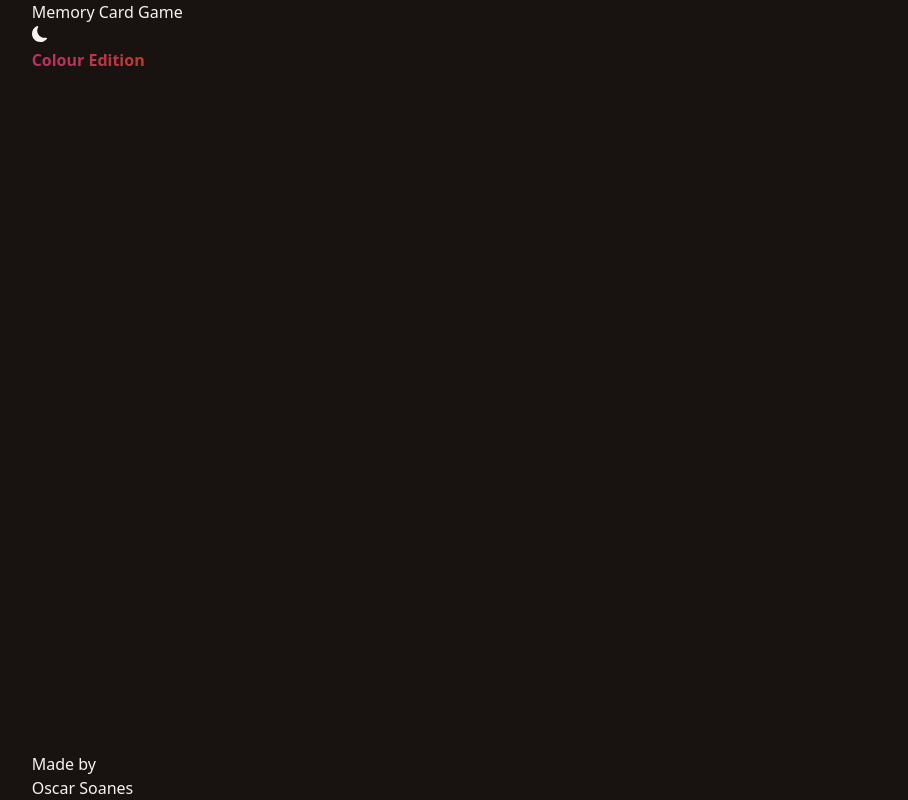
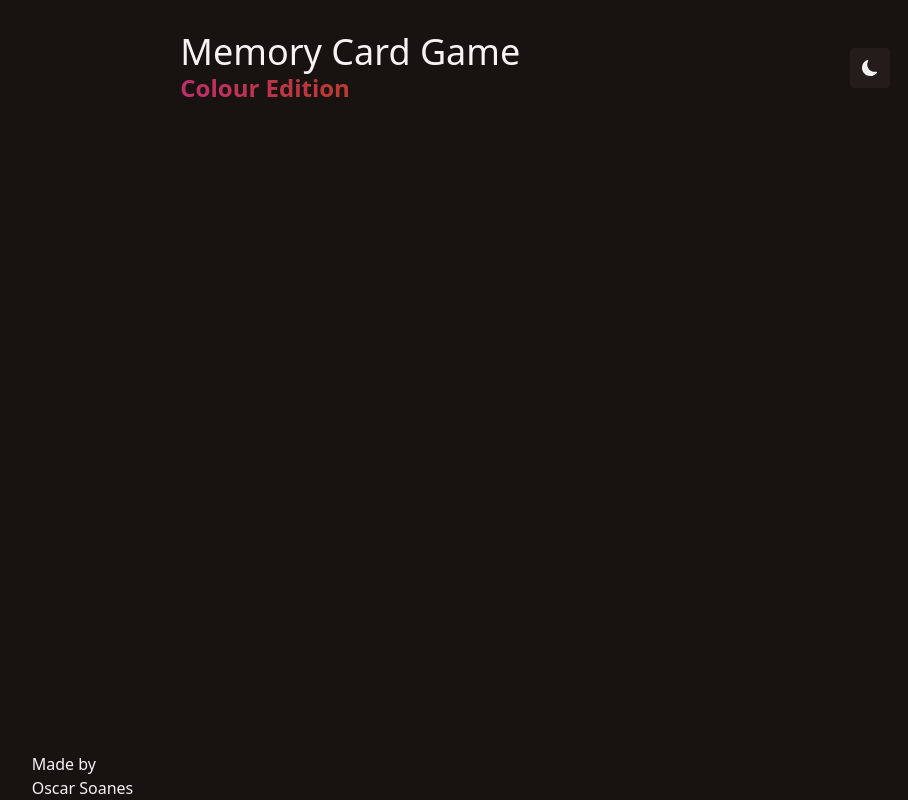
Before and after one commit to OscarSoanes/memory-card, a React (Create React App) app: page / in a window 1280 px wide. Shown: the whole page, without its empty margins (105-1013 px from the left). Built offline with nearby package versions, Linux system fonts and the light colour scheme.

Commit message:
Styled Header

```diff
--- a/src/components/Header.jsx
+++ b/src/components/Header.jsx
@@ -3,17 +3,19 @@ import { BsFillSunFill } from "react-icons/bs";
 
 export function Header({ darkMode, toggleDarkMode }) {
   return (
-    <header>
+    <header className='pt-8 flex justify-around gap-8 items-center'>
       <div>
-        <h1>Memory Card Game</h1>
-        <button onClick={toggleDarkMode}>
-          {darkMode ? <BsFillMoonFill /> : <BsFillSunFill />}
-        </button>
+        <h1 className='text-2xl sm:text-4xl'>Memory Card Game</h1>
+        <p className='font-bold bg-gradient-to-r from-button to-accent inline-block text-transparent bg-clip-text sm:text-2xl'>
+          Colour Edition
+        </p>
       </div>
-
-      <p className='font-bold bg-gradient-to-r from-button to-accent inline-block text-transparent bg-clip-text'>
-        Colour Edition
-      </p>
+      <button
+        onClick={toggleDarkMode}
+        className='rounded bg-lSecondaryButton dark:bg-dSecondaryButton p-3'
+      >
+        {darkMode ? <BsFillMoonFill /> : <BsFillSunFill />}
+      </button>
     </header>
   );
 }
```
